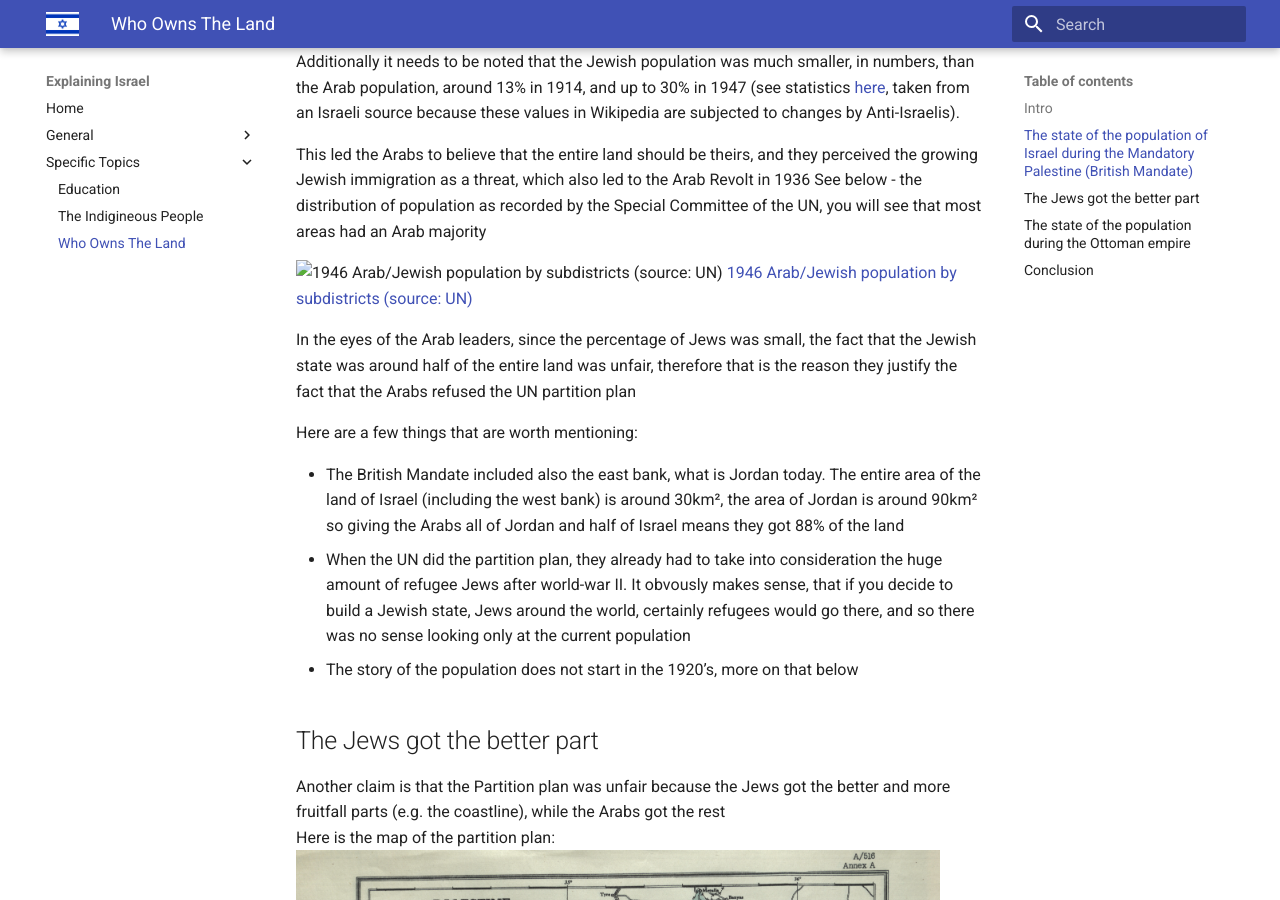
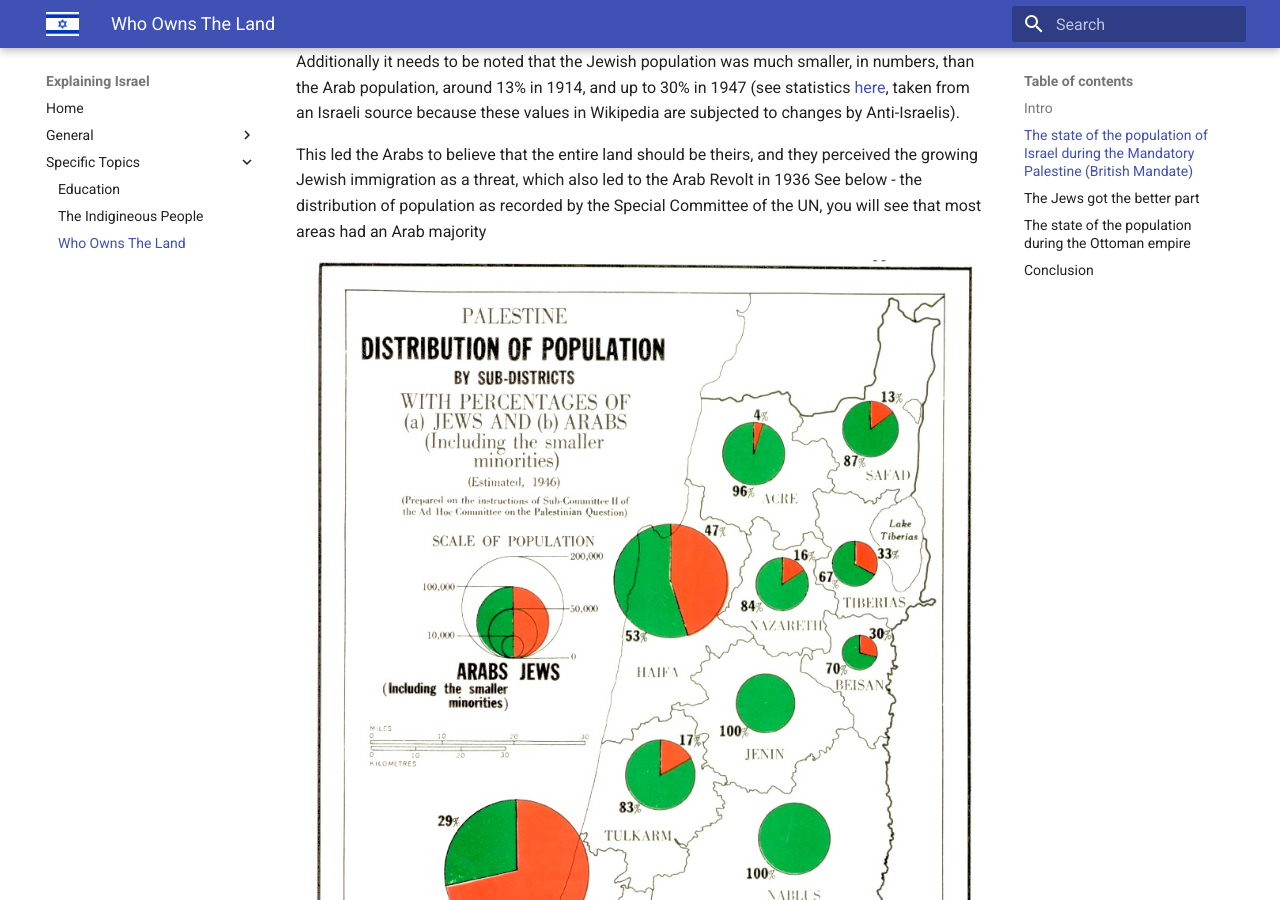
Before and after one commit to RonGros/explaining-israel, an MkDocs documentation site: the page built from docs/Specific Topics/Who Owns The Land.md, in a window 1280 px wide and 900 px high, scrolled down 1038 px. Built offline with MkDocs 1.6.1 and Material for MkDocs 9.7.7, drawn with Linux system fonts in a browser that asks for light colours.

Commit message:
Fix asset typo

```diff
--- a/docs/Specific Topics/Who Owns The Land.md
+++ b/docs/Specific Topics/Who Owns The Land.md
@@ -28,7 +28,7 @@ Additionally it needs to be noted that the Jewish population was much smaller, i
 This led the Arabs to believe that the entire land should be theirs, and they perceived the growing Jewish immigration as a threat, which also led to the Arab Revolt in 1936
 See below - the distribution of population as recorded by the Special Committee of the UN, you will see that most areas had an Arab majority
 
-![1946 Arab/Jewish population by subdistricts (source: UN)](../Assets/maps/1946_Population.jpg)
+![1946 Arab/Jewish population by subdistricts (source: UN)](../Assets/maps/1946_population.jpg)
 [1946 Arab/Jewish population by subdistricts (source: UN)](https://www.un.org/unispal/document/1946-map-of-palestine-indicating-distribution-of-population-by-subdistricts-with-percentages-of-a-jews-and-b-arabs/)
 
 In the eyes of the Arab leaders, since the percentage of Jews was small, the fact that the Jewish state was around half of the entire land was unfair, therefore that is the reason they justify the fact that the Arabs refused the UN partition plan
```
